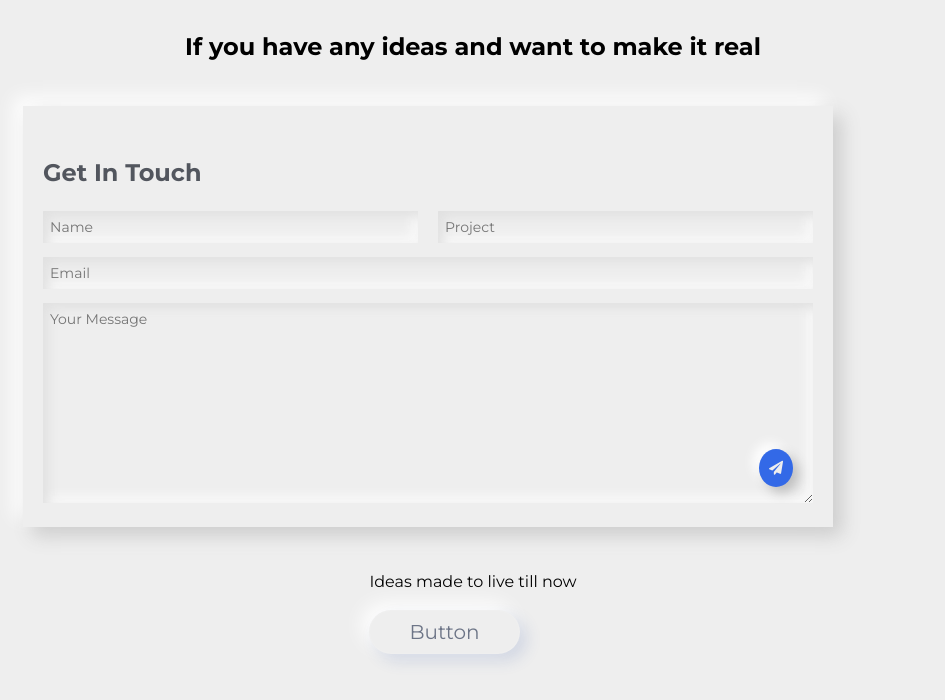
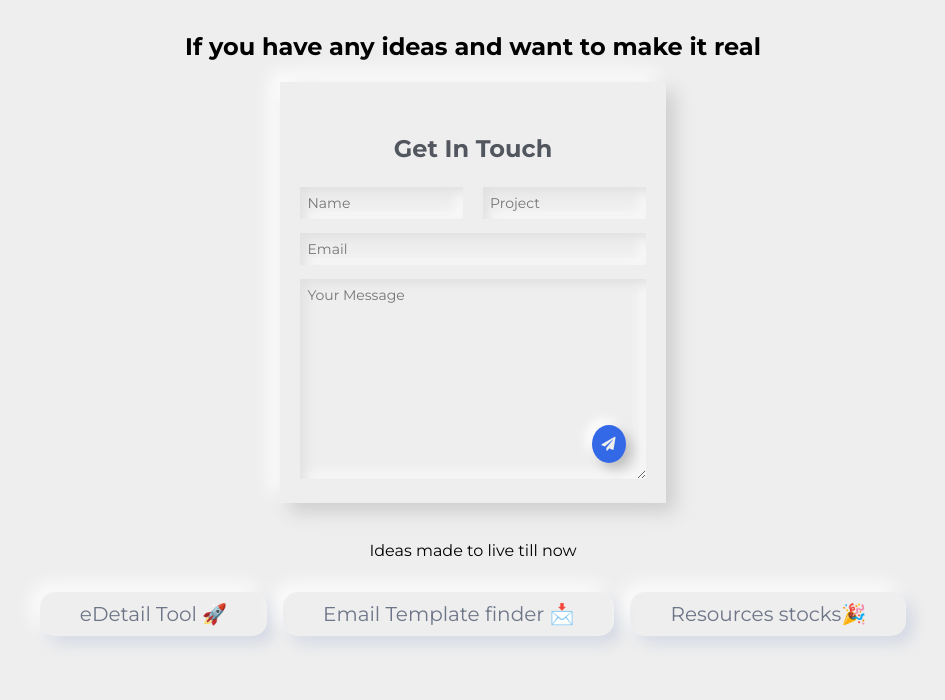
Before and after one commit to DL-CEB/dl-ceb.github.io, a plain HTML site: page index.html in a window 1280 px wide. Shown: the whole page, without its empty margins (167-1112 px from the left). Drawn offline with Linux system fonts and the light colour scheme.

Commit message:
contact page

```diff
--- a/css/style.css
+++ b/css/style.css
@@ -1,49 +1,56 @@
 @import url('https://fonts.googleapis.com/css2?family=Montserrat:wght@300;400;500;600;700&display=swap');
-*
-{
+
+* {
     margin: 0;
-padding:0;
+    padding: 0;
     box-sizing: border-box;
     font-family: 'Montserrat', sans-serif;
 }
-body
-{
+
+body {
     background-color: #eeeeee;
     display: flex;
     flex-direction: column;
     justify-content: center;
     align-items: center;
 }
-h2{
+
+h2 {
     margin-top: 2rem;
+    text-align: center;
 }
-.contact-container
-{margin: 5% 0;
+section{
+    display: flex;
+    flex-direction: column;
+    align-items: center;
+}
+.contact-container {
+    margin: 5% 0;
     display: flex;
     flex-direction: row;
-    width: 900px;
-    max-width: 90%;
-    box-shadow:  9px 9px 18px #cdcdcd,              -9px -9px 18px #ffffff;
+    /* width: 600px; */
+    width: 90%;
+    box-shadow: 9px 9px 18px #cdcdcd, -9px -9px 18px #ffffff;
 }
+
 /* Left side Design*/
-.contact-left
-{
+.contact-left {
     width: 100%;
     padding: 20px;
     color: #52565e;
 }
-.contact-form
-{
+
+.contact-form {
     margin-top: 10px;
     width: 100%;
 }
-.single-row
-{
+
+.single-row {
     display: flex;
     justify-content: space-between;
 }
-.form-in
-{
+
+.form-in {
     padding: 0.5em;
     font-size: 14px;
     width: 100%;
@@ -57,25 +64,23 @@ h2{
     color: #52565e;
 }
 
-.ml
-{
+.ml {
     margin-left: 10px;
 }
-.mr
-{
+
+.mr {
     margin-right: 10px;
 }
 
-.multiple-row
-{
+.multiple-row {
     position: relative;
 }
+
 /* #submit
 {
     display: none;
 } */
-#submit
-{
+#submit {
     position: absolute;
     font-size: 14px;
     bottom: 20px;
@@ -84,32 +89,32 @@ h2{
     background-color: #3369e7;
     border-radius: 100%;
     color: #eeeeee;
-    box-shadow:  6px 6px 12px #bebebe,
+    box-shadow: 6px 6px 12px #bebebe,
         -6px -6px 12px #ffffff;
     cursor: pointer;
 }
 
-#submit:hover
-{
+#submit:hover {
     box-shadow: inset 6px 6px 12px #2954b9,
         inset -6px -6px 12px #3d7eff;
 }
+
 /* Right side Design*/
 
-textarea
-{
+textarea {
     min-height: 200px;
 }
 
 .btn:focus {
-    outline:none !important;
+    outline: none !important;
 }
 
 .neumorphic-btn {
+    text-decoration: none;
     font-size: 20px;
     border: none;
     padding: 10px 40px;
-    border-radius: 40px;
+    border-radius: 15px;
     color: #6D7587;
     background-color: var(--back-color);
     /*box-shadow: 3px 4px 6px 1px rgba(0, 0, 0, 0.3),
@@ -134,15 +139,24 @@ textarea
         0px 0px 4px rgba(255, 255, 255, .2) !important;
 }
 
+p {
+    text-align: center;
+    margin: 1rem 0;
+}
 
-@media only screen and (max-width: 770px)
-{
-    .contact-container
-    {
+.projects {
+    margin: 1rem 1rem 3rem 1rem;
+    display: flex;
+    gap: 1rem;
+    flex-wrap: wrap;
+}
+
+@media only screen and (max-width: 770px) {
+    .contact-container {
         flex-direction: column;
     }
-    .contact-left
-    {
+
+    .contact-left {
         width: 100%;
     }
 }
--- a/index.html
+++ b/index.html
@@ -5,7 +5,8 @@
 <link rel="stylesheet" href="https://pro.fontawesome.com/releases/v5.10.0/css/all.css" integrity="sha384-AYmEC3Yw5cVb3ZcuHtOA93w35dYTsvhLPVnYs9eStHfGJvOvKxVfELGroGkvsg+p" crossorigin="anonymous"/>
 <link rel="stylesheet" href="./css/style.css">
 <meta name="viewport" content="width=device-width, initial-scale=1.0">
-<title>DL-CEB Performing Maintenance</title>
+<link rel="shortcut icon" type="image/png" href="./images/favicon_1.png"/>
+<title>DL-CEB</title>
 </head>
 
 <!-- 034ea2 blue
@@ -17,14 +18,14 @@ ed0677 pink -->
   <section>
     <div class="contact-container" >
     <div class="contact-left">
-      <h2>Get In Touch</h2>
+      <h2>Get In Touch </h2>
       <form class="contact-form" id="GFG" method="post" enctype="text/plain">
         <div class="single-row">
-            <input id="name" type="text" placeholder="Name" class="form-in mr">
-            <input id="project" type="text" placeholder="Project"class="form-in ml" >
+            <input id="name" type="text" placeholder="Name" class="form-in mr" required>
+            <input id="project" type="text" placeholder="Project"class="form-in ml" required>
         </div>
         <div class="multiple-row">
-            <input id="email" type="email" placeholder="Email" class="form-in">
+            <input id="email" type="email" placeholder="Email" class="form-in" required>
             <textarea id="message" placeholder="Your Message" class="form-in"></textarea>
 
             <a href="#" type="submit" id="submit" onclick="sndMsg()">
@@ -38,8 +39,11 @@ ed0677 pink -->
   </section>
 <section>
   <p>Ideas made to live till now</p>
-<br>
-  <button type="button" class="my-5 btn neumorphic-btn">Button</button>
+  <div class="projects">
+    <a href="https://github.com/n48331/edetail-tool" target="_blank" class="my-5 btn neumorphic-btn">eDetail Tool 🚀</a>
+    <a href="https://cebemailfinder.pythonanywhere.com/" target="_blank" class="my-5 btn neumorphic-btn">Email Template finder 📩</a>
+    <a href="https://dl-ceb.github.io/resources/" target="_blank" class="my-5 btn neumorphic-btn">Resources stocks🎉</a>
+  </div>
 </section>
 <script src="./js/telegram.js"></script>
     <script>
@@ -51,15 +55,25 @@ ed0677 pink -->
             var project = document.getElementById("project").value;
             var message = document.getElementById("message").value;
 
+            if(name==''|| email=='' || project=='') {
+        document.getElementById("name").style.cssText+="border:1px solid red"
+        document.getElementById("email").style.cssText+="border:1px solid red"
+        document.getElementById("project").style.cssText+="border:1px solid red"
+        alert('Please fill required fields ⚠️')
+
+      }else{
+
         sendMessage(
     `<a href="https://resource.indegene.com/indegene/v2/images/nextjs12/images/logo/indegene-logo.svg"> </a><b>New message from DL_CEB</b>\n\n💎 <b>Name:</b> ${name}\n📩 <b>Email:</b> ${email}\n🚀 <b>Project:</b> ${project}\n📌 <b>Message:</b> ${message}\n`,
     "html",
     chat_id
   ).then(
   alert('Message sent successfully 🎊'),
-      document.getElementById("GFG").reset()
+  document.getElementById("GFG").reset(),
+  location.reload()
 
   );
+      }
 
 
         }
```
Lines whose indentation alone changed are shown as unchanged.
